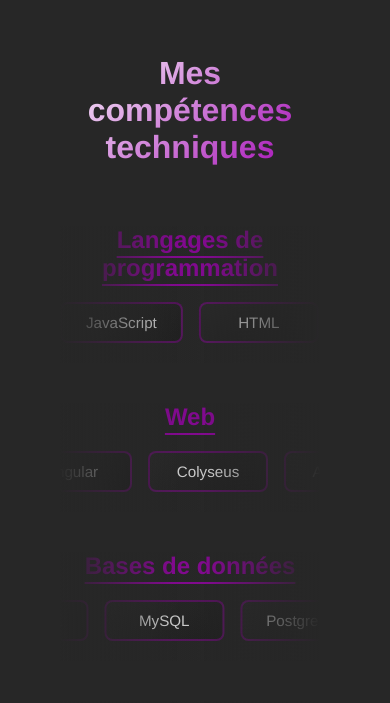
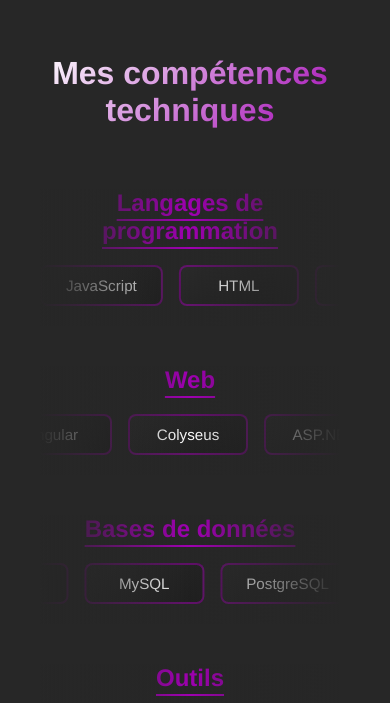
Before and after one commit to kylianjoff/kylianjulia, an Angular app: page /about in a window 390 px wide. Shown: the part 5390-6093 px from the top of the page. Built offline with nearby package versions, Linux system fonts and the light colour scheme; what ngx-markdown would draw is missing.

Commit message:
margin competence experience responsive fix

```diff
--- a/src/app/about/about.css
+++ b/src/app/about/about.css
@@ -1056,7 +1056,7 @@ section h2 {
 
 @media (max-width: 768px) {
     .content {
-        margin: 0 20px;
+        margin: auto;
         gap: 60px;
     }
 
```
